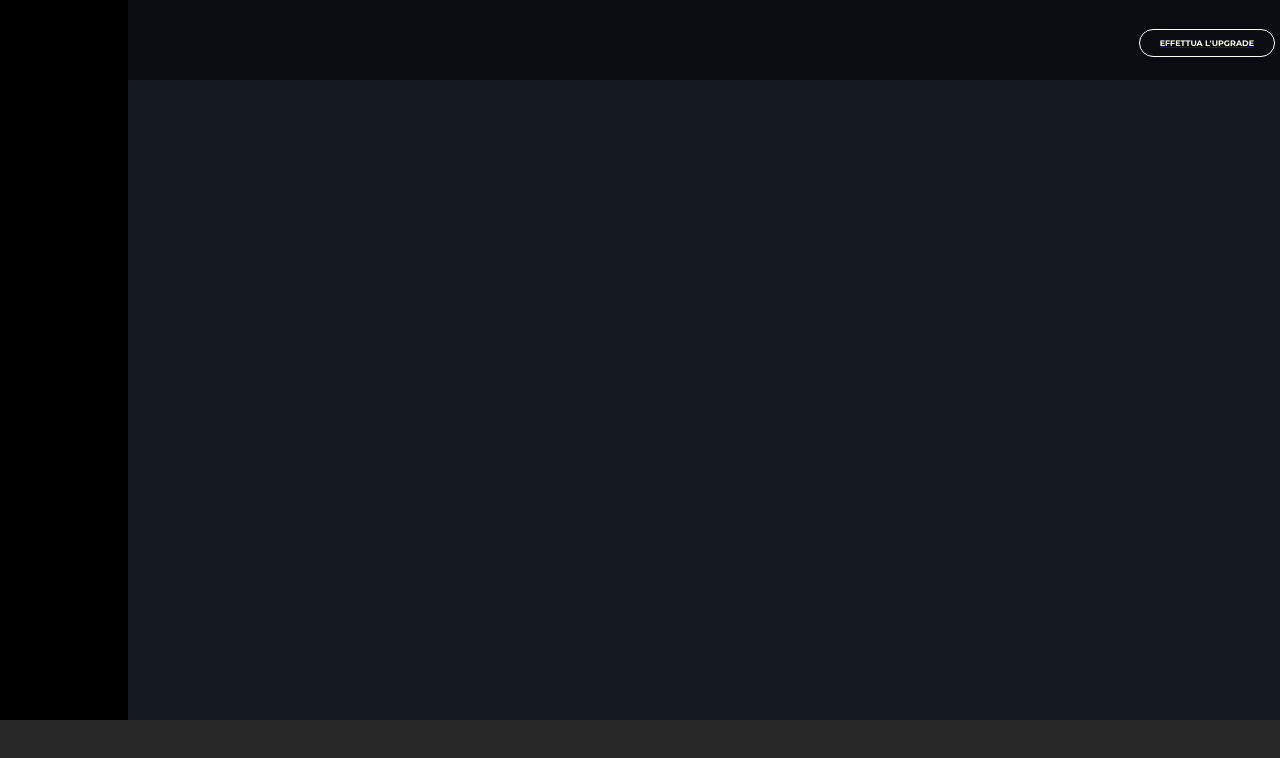
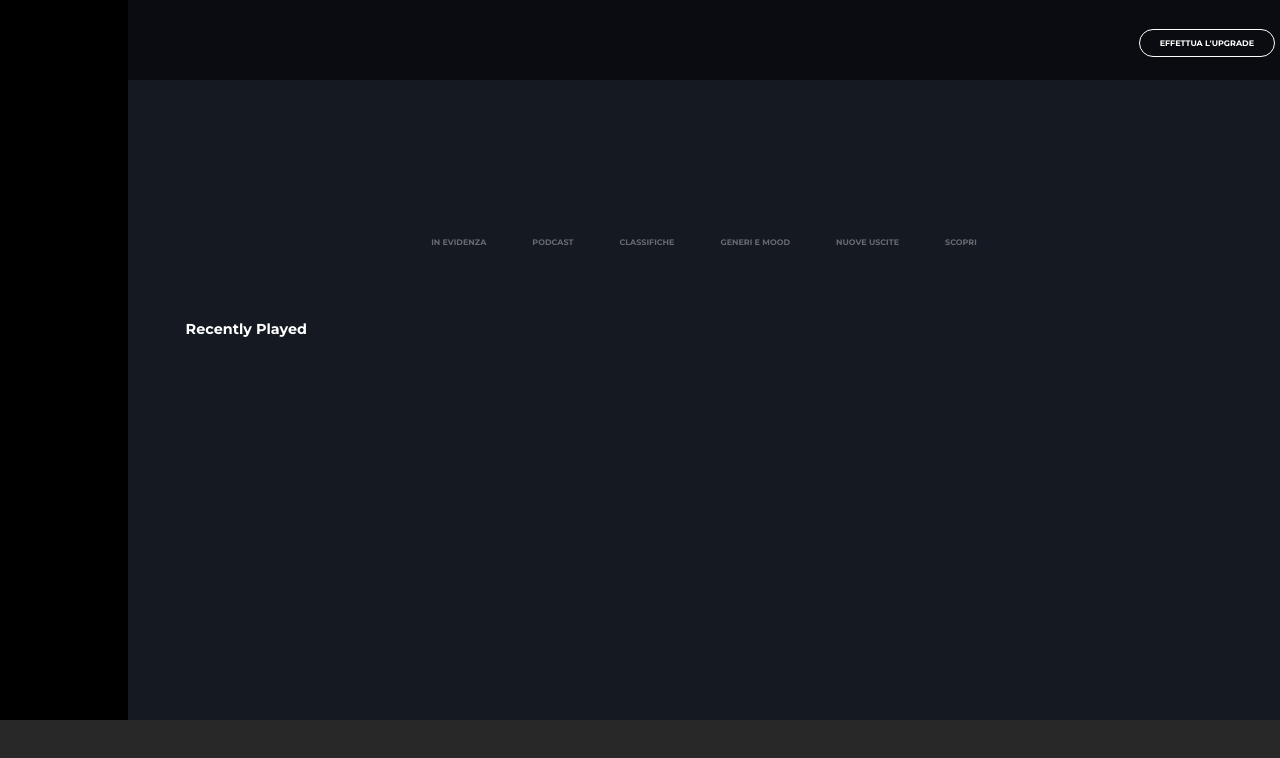
Before and after one commit to ludovicadbn/html-css-spotifyweb, a plain HTML site: page index.html in a window 1280 px wide. Drawn offline with Linux system fonts and the light colour scheme.

Commit message:
section-menu

```diff
--- a/assets/css/style.css
+++ b/assets/css/style.css
@@ -7,7 +7,14 @@
     font-family: 'Montserrat', sans-serif;
 }
 
+li,
+a{
+    list-style-type: none;
+    text-decoration: none;
+    display: inline-block;
+}
 
+/* BODY */
 .container-flex{
     display: flex;
 }
@@ -48,6 +55,41 @@ main{
     font-weight: 700;
 }
 
+.section-menu{
+    margin-top: 20%;
+}
+
+.section-menu ul{
+    display: flex;
+    flex-wrap: wrap;
+    justify-content: center;
+}
+
+.section-menu ul li{
+    margin: 0 2% 4%;
+    text-align: center;
+}
+
+.section-menu ul li a{
+    text-transform: uppercase;
+    color: #686a70;
+    font-weight: 700;
+    font-size: 0.5rem;
+}
+
+.history{
+    width: 90%;
+    margin: 2% auto 0;
+}
+
+.history span{
+    margin: 2% 0;
+    text-transform: capitalize;
+    color: #fff;
+    font-weight: 700;
+    font-size: 0.9rem;
+}
+
 .player{
     width: 100vw;
     height: 10vh;
--- a/index.html
+++ b/index.html
@@ -17,6 +17,20 @@
             <div class="upgrade">
                 <a href="#"><span>effettua l'upgrade</span></a>
             </div>
+            <div class="section-menu">
+                <ul>
+                    <li><a href="#">in evidenza</a></li>
+                    <li><a href="#">podcast</a></li>
+                    <li><a href="#">classifiche</a></li>
+                    <li><a href="#">generi e mood</a></li>
+                    <li><a href="#">nuove uscite</a></li>
+                    <li><a href="#">scopri</a></li>
+                </ul>
+            </div>
+            <div class="history">
+                <span>recently played</span>
+
+            </div>
         </main>
     </div>
     <div class="player"> <!--player-->
```
